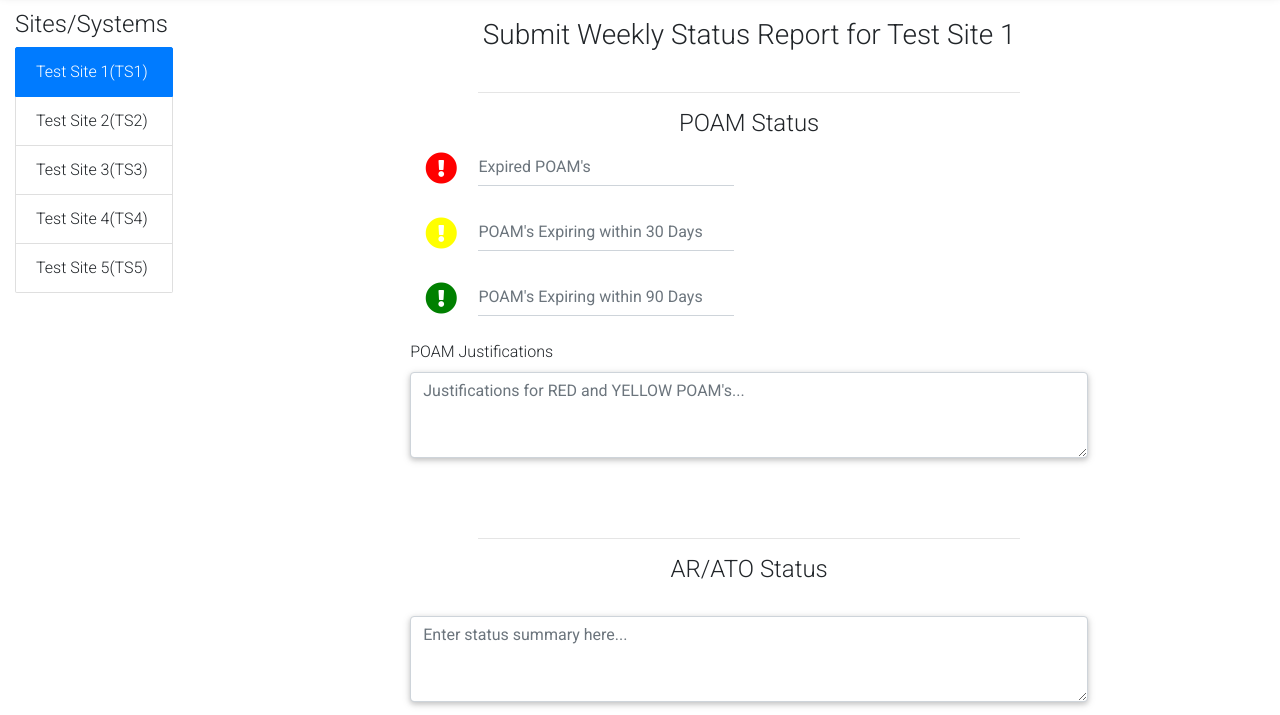
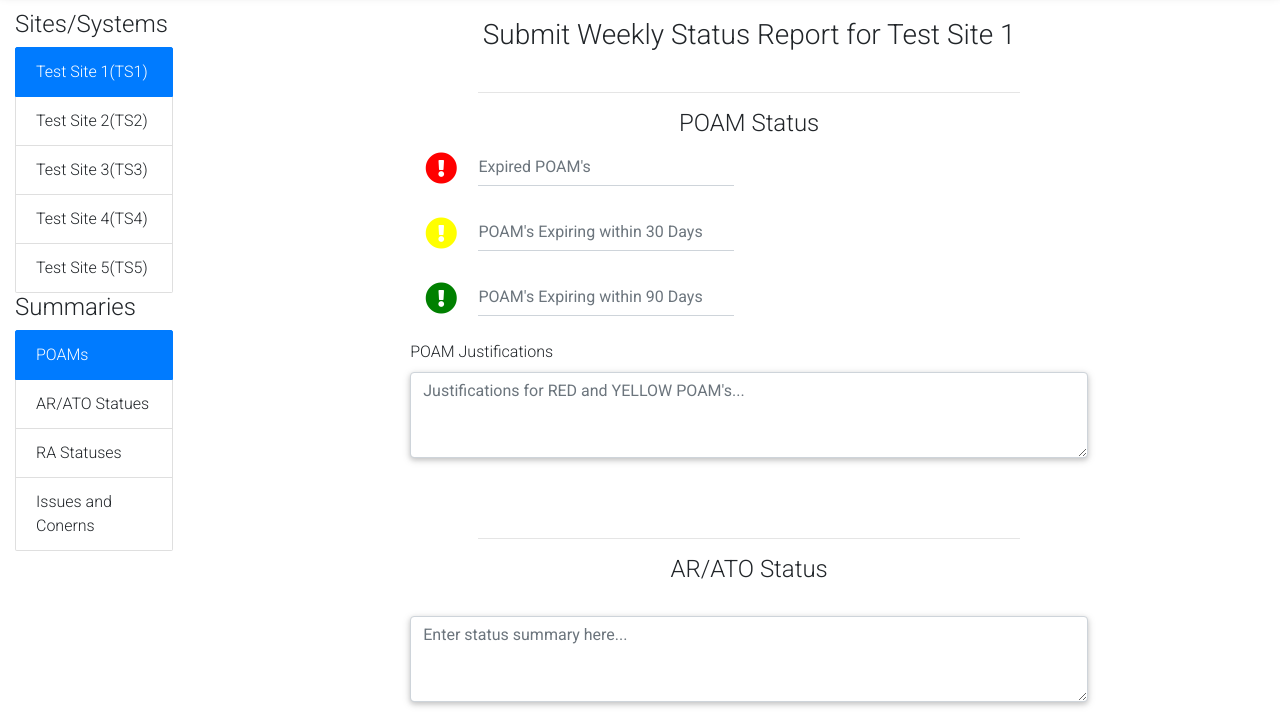
Before and after one commit to edelBCS/WSR, a website: page public/submit-status.html in a window 1280 px wide. Shown: the part 62-777 px from the top of the page. Drawn offline with nearby package versions, Linux system fonts and the light colour scheme.

Commit message:
finished init wireframe

```diff
--- a/public/submit-status.html
+++ b/public/submit-status.html
@@ -50,6 +50,14 @@
                     <li class="list-group-item">Test Site 3(TS3)</li>
                     <li class="list-group-item">Test Site 4(TS4)</li>
                     <li class="list-group-item">Test Site 5(TS5)</li>
+                </ul>
+
+                <h4>Summaries</h4>
+                <ul class="list-group">
+                    <li class="list-group-item active">POAMs</li>
+                    <li class="list-group-item">AR/ATO Statues</li>
+                    <li class="list-group-item">RA Statuses</li>
+                    <li class="list-group-item">Issues and Conerns</li>
                 </ul>
             </div>
         </div>
```
